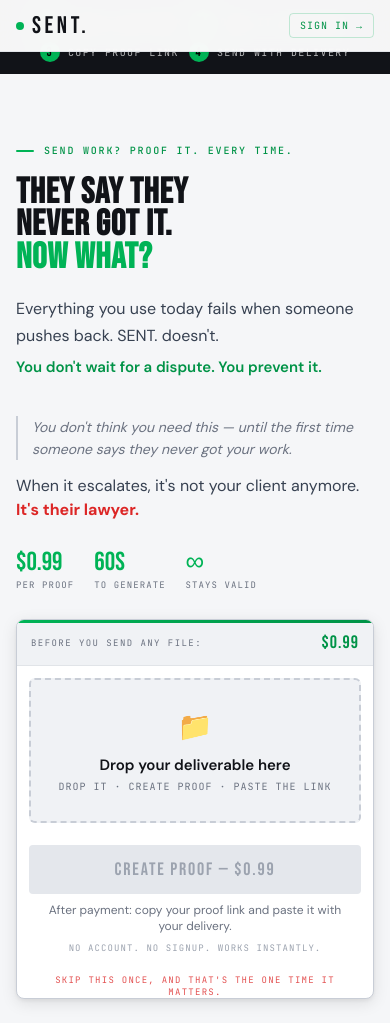
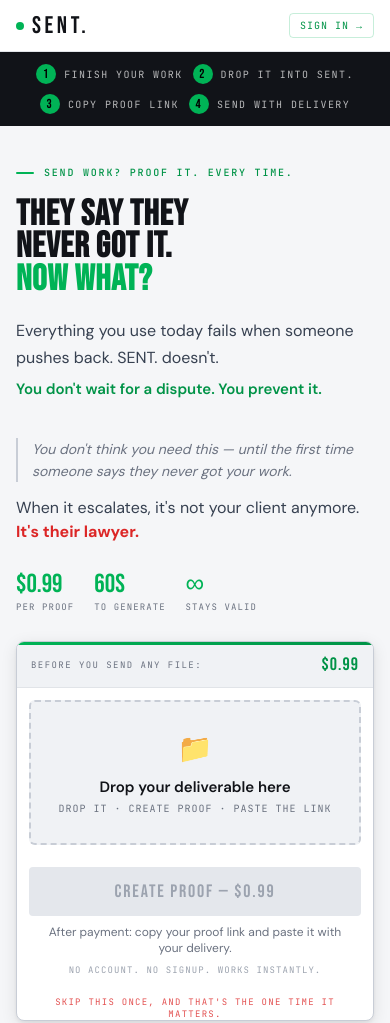
Before and after one commit to Shadishakazulu/vxsent, a plain HTML site: page index.html in a window 390 px wide. Shown: the top 1023 px of the page. Drawn offline with Linux system fonts and the light colour scheme; no server answers.

Commit message:
Fix: add margin-top to habit-strip to prevent fixed header overlap on mobile

```diff
--- a/index.html
+++ b/index.html
@@ -199,11 +199,11 @@
 .proof-risk-line{text-align:center;font-family:'JetBrains Mono',monospace;font-size:9px;letter-spacing:0.14em;text-transform:uppercase;color:var(--red);padding:6px 18px 0;opacity:0.8}
 
 /* HABIT STRIP — micro-routine visible block */
-.habit-strip{background:var(--ink);color:#fff;padding:14px 48px;display:flex;align-items:center;justify-content:center;gap:32px;flex-wrap:wrap}
+.habit-strip{background:var(--ink);color:#fff;padding:14px 48px;display:flex;align-items:center;justify-content:center;gap:32px;flex-wrap:wrap;margin-top:58px}
 .habit-step{display:flex;align-items:center;gap:8px;font-family:'JetBrains Mono',monospace;font-size:10px;letter-spacing:0.14em;text-transform:uppercase;color:rgba(255,255,255,0.7)}
 .habit-step-num{width:20px;height:20px;border-radius:50%;background:var(--green);color:#000;font-family:'Bebas Neue',sans-serif;font-size:13px;display:flex;align-items:center;justify-content:center;flex-shrink:0}
 .habit-arrow{color:rgba(255,255,255,0.25);font-size:14px}
-@media(max-width:600px){.habit-strip{padding:14px 20px;gap:12px}.habit-arrow{display:none}}
+@media(max-width:600px){.habit-strip{padding:14px 20px;gap:12px;margin-top:52px}.habit-arrow{display:none}}
 
 /* SCENARIO CARDS */
 .testi-card.scenario{background:var(--surface)}
@@ -230,7 +230,7 @@
   header{padding:0 16px;height:52px}
   .hdr-nav .hdr-link:not(.hdr-signin){display:none}
   .hdr-signin{font-size:10px;padding:5px 10px}
-  .hero{grid-template-columns:1fr;gap:28px;padding:70px 16px 40px;min-height:auto}
+  .hero{grid-template-columns:1fr;gap:28px;padding:40px 16px 40px;min-height:auto}
   .hero-h1{font-size:clamp(38px,10vw,52px)}
   .hero-sub{font-size:16px;max-width:100%}
   .stat-row{gap:20px;flex-wrap:wrap}
```
